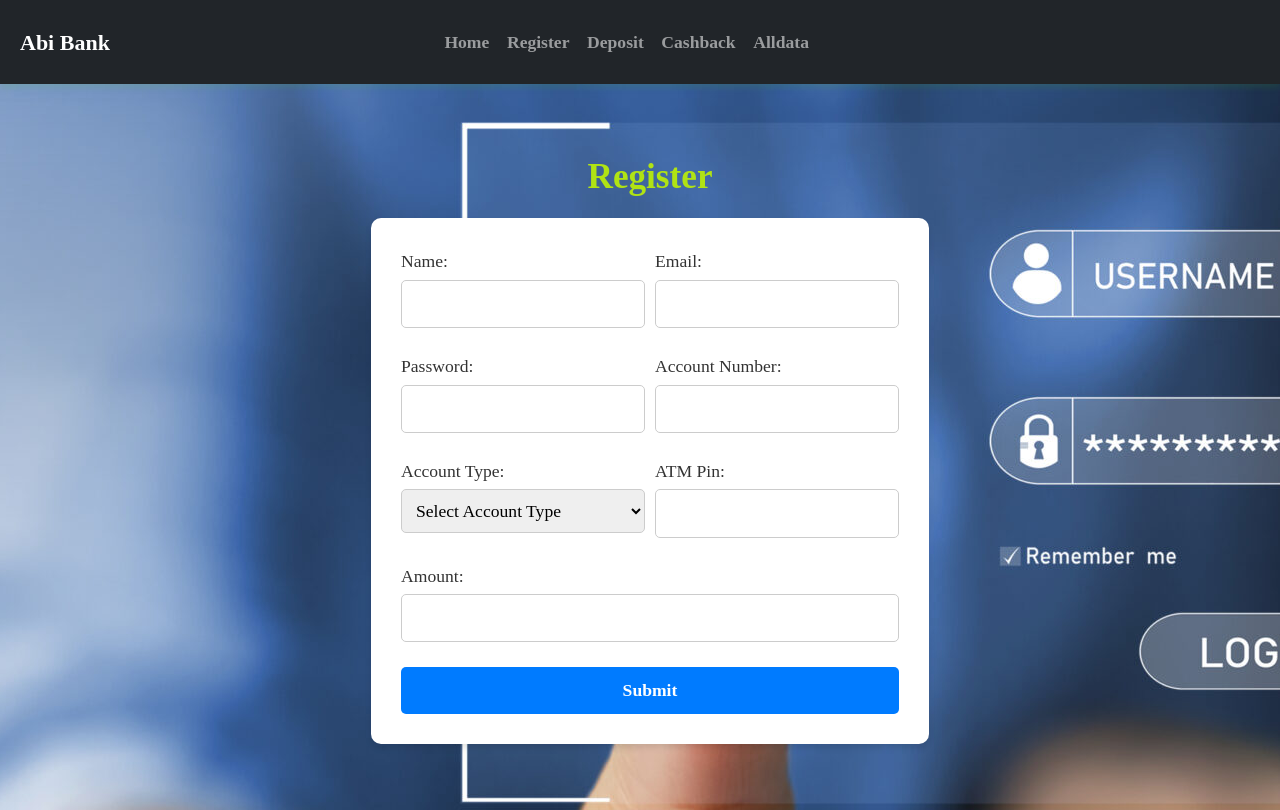
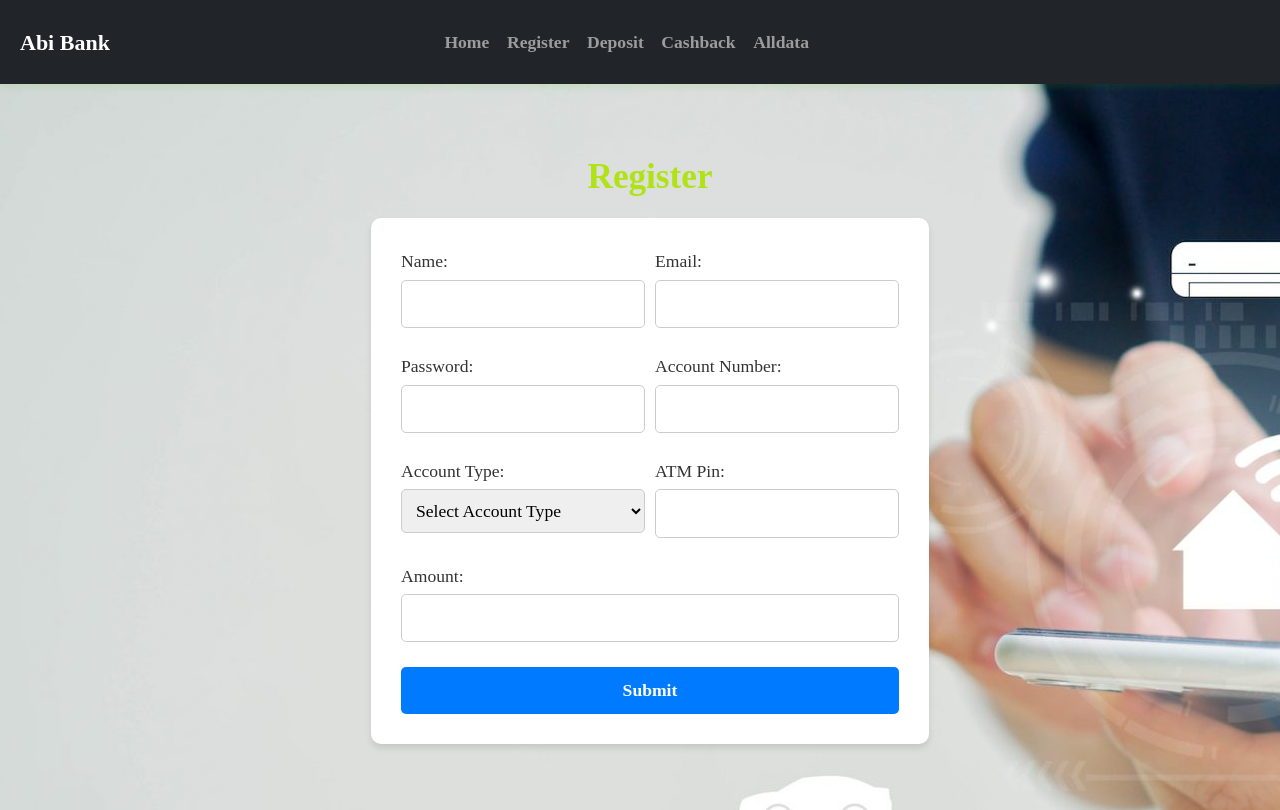
Before and after one commit to SivaAbinaya/Bank_Client, a React (Create React App) app: page /#/register in a window 1280 px wide. Shown: the top 810 px of the page. Built offline with nearby package versions, Linux system fonts and the light colour scheme.

Commit message:
Update register.css

```diff
--- a/src/style/register.css
+++ b/src/style/register.css
@@ -13,7 +13,7 @@ body {
   justify-content: center;
   align-items: center;
   height: 100vh;
-  background-image: url('../images/login.jpg'); /* Update the path to your background image */
+  background-image: url('../images/background1.jpg'); /* Update the path to your background image */
   padding: 20px;
   border-radius: 10px;
 }
```
